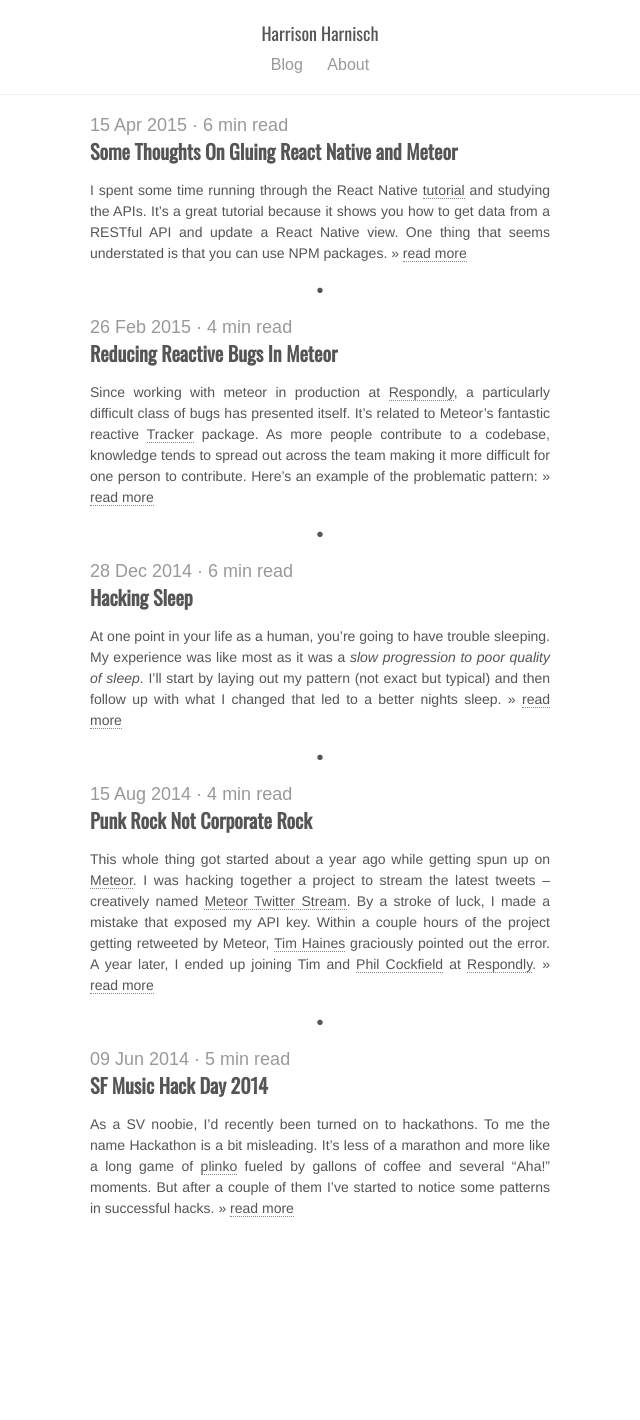
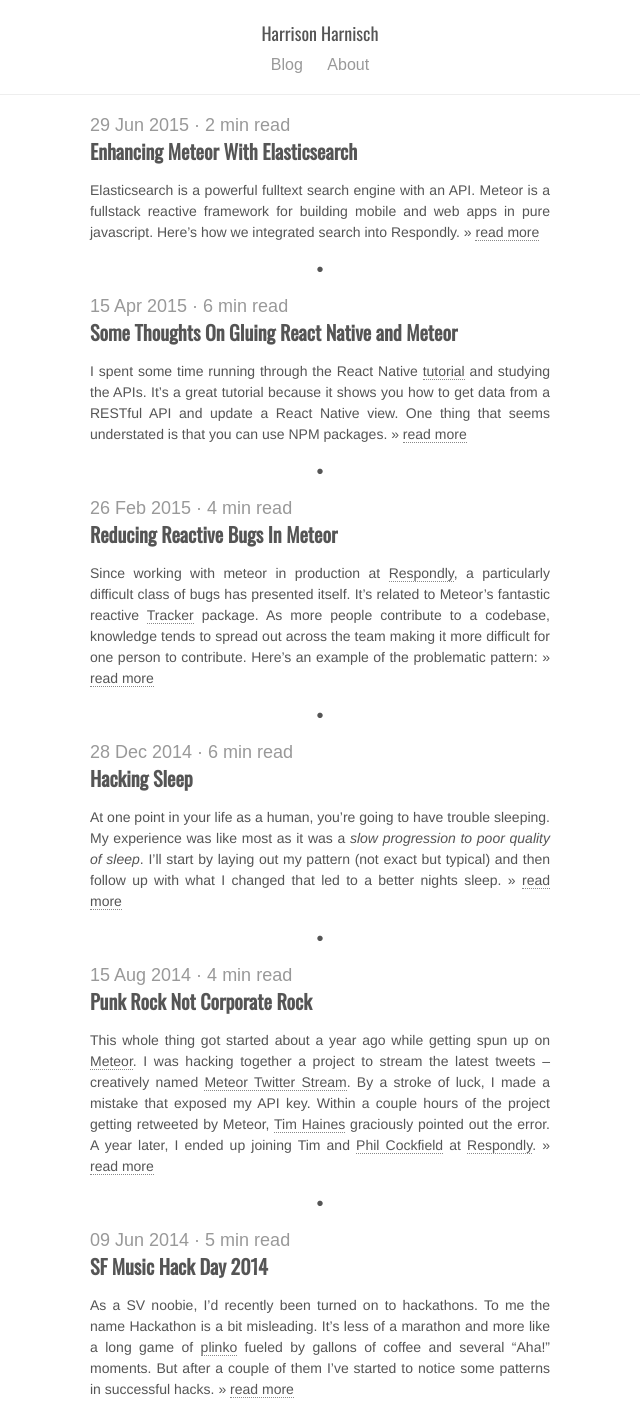
Before and after one commit to hharnisc/hharnisc.github.io, a Jekyll site: the page built from index.html, in a window 1280 px wide. Shown: the whole page, without its empty margins (320-960 px from the left). Built offline with Jekyll 4.4.1, drawn with Linux system fonts in a browser that asks for light colours; some web fonts are replaced; before the commit the page ends 1239 px from its top, so only the background shows below that.

Commit message:
"Enhancing Meteor With Elasticsearch" slides

```diff
--- a/_layouts/slides.html
+++ b/_layouts/slides.html
@@ -13,7 +13,10 @@
       jsonFile.onreadystatechange =
         function(){
           if (jsonFile.readyState== 4 && jsonFile.status == 200){
-            var slideshow = remark.create({source: jsonFile.responseText});
+            var slideshow = remark.create({
+              source: jsonFile.responseText,
+              highlightStyle: 'googlecode'
+            });
           }
         }
 </script>
--- /dev/null
+++ b/_posts/2015-06-29-enhancing-meteor-with-elasticsearch.md
@@ -0,0 +1,7 @@
+---
+layout: slides
+title: Enhancing Meteor With Elasticsearch
+slides: enhancing-meteor-with-elasticsearch.md
+---
+
+Elasticsearch is a powerful fulltext search engine with an API. Meteor is a fullstack reactive framework for building mobile and web apps in pure javascript. Here's how we integrated search into Respondly.
--- a/css/style.css
+++ b/css/style.css
@@ -242,3 +242,80 @@
 pre {
   line-height: 1.3em;
 }
+
+/* slides */
+
+.remark-slide-content {
+  font-size: 1.5em;
+}
+
+.remark-slide-content h1, h2, h3 {
+  font-family: "Helvetica Neue", Helvetica, sans-serif;
+}
+.remark-slide-content h1 { font-size: 2.8em; }
+.remark-slide-content h2 { font-size: 1.8em; }
+.remark-slide-content h3 {
+  font-size: 1em;
+  font-weight: 300;
+}
+.remark-code-line {
+  line-height: 1.5;
+  font-size: 0.7em;
+}
+
+.inverse-slide {
+  background: #272822;
+  color: #f3f3f3;
+}
+
+.red-slide {
+  background: red;
+  color: white;
+}
+
+/* Two-column layout */
+.left-column {
+  width: 30%;
+  float: left;
+}
+
+.right-column {
+  width: 65%;
+  float: right;
+  padding-top: 1em;
+}
+
+.right-column-middle {
+  width: 65%;
+  float: right;
+  padding-top: 1em;
+  display: flex;
+  align-items: center;
+  height: 100%;
+}
+
+.footnote {
+  position: absolute;
+  right: 7em;
+  bottom: 5em;
+}
+
+.purple-text {
+  color: #CB59E8;
+}
+
+.blue-text {
+  color: #457df5;
+}
+
+.elasticsearch-text {
+  color: #31beb1;
+}
+
+.mongodb-text {
+  color: #6ba442;
+}
+
+.meteor-text {
+  color: #de4f4f;
+}
```
Also changed, not shown: slides/enhancing-meteor-with-elasticsearch.md (added, +342 -0 lines), images/slides/enhancing-meteor-with-elasticsearch/data-sync.png (added), images/slides/enhancing-meteor-with-elasticsearch/respondly-screenshot.png (added), images/slides/enhancing-meteor-with-elasticsearch/search-archive.png (added), images/slides/enhancing-meteor-with-elasticsearch/search-contacts.png (added), images/slides/enhancing-meteor-with-elasticsearch/search-conversations.png (added), images/slides/enhancing-meteor-with-elasticsearch/search-infrastructure.png (added), images/slides/enhancing-meteor-with-elasticsearch/search-queue.png (added), images/slides/enhancing-meteor-with-elasticsearch/search-worker.png (added).
